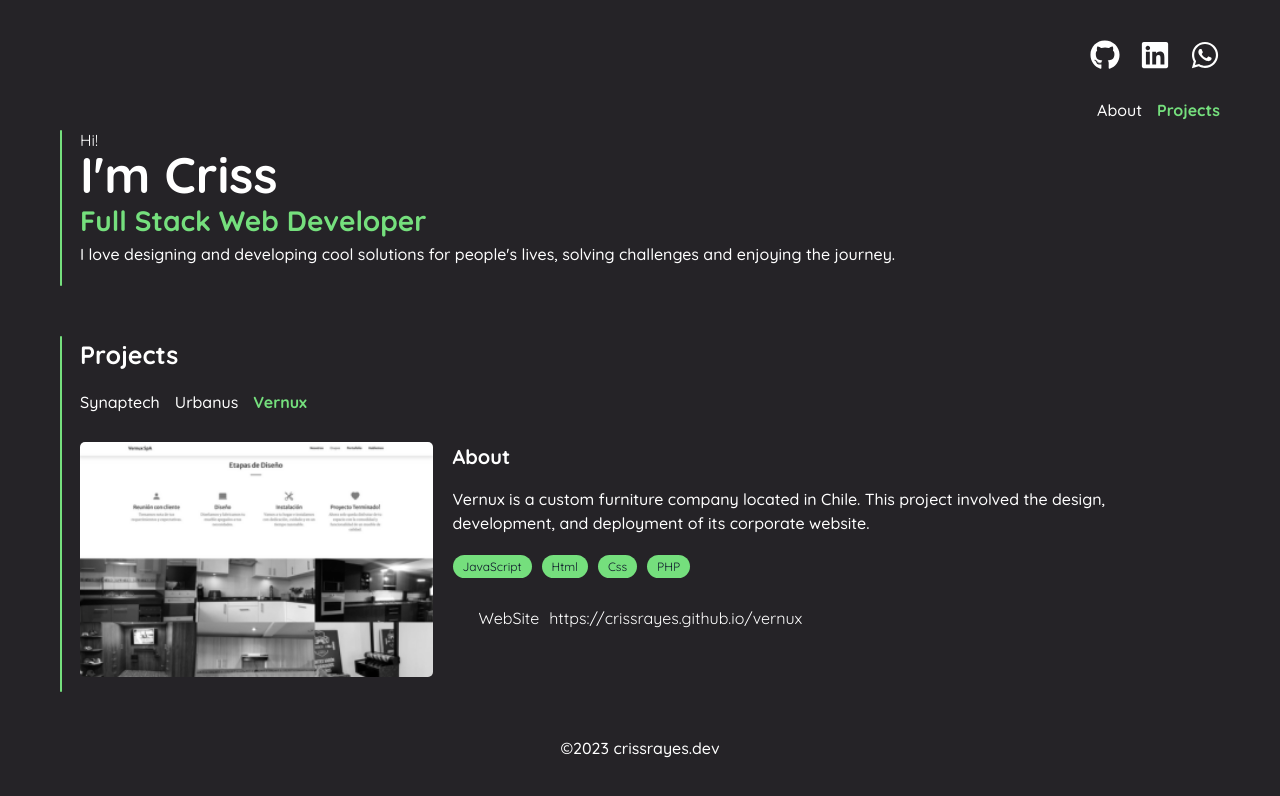
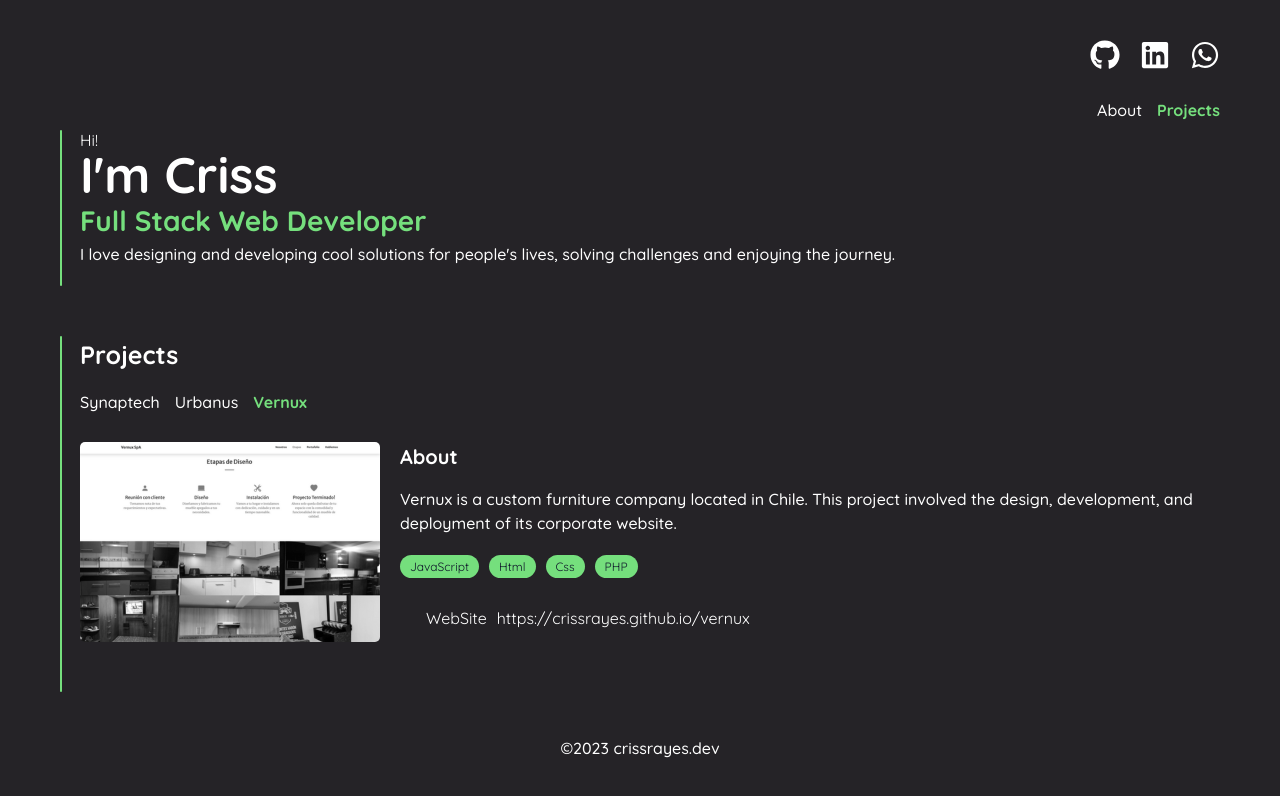
Before and after one commit to CrissRayes/portfolio2023, a React (Vite) app: page /projects/vernux in a window 1280 px wide. Shown: the top 796 px of the page. Built offline with nearby package versions, Linux system fonts and the light colour scheme; some icons are missing.

Commit message:
Add skeleton loaders to project images

```diff
--- /dev/null
+++ b/src/components/SkeletonLoader.jsx
@@ -0,0 +1,36 @@
+import { FaImage } from 'react-icons/fa6';
+
+export const SkeletonLoader = ({
+  width,
+  height,
+  borderRadius,
+  backgroundColor,
+  marginBottom,
+  onClick,
+}) => {
+  const skeletonStyles = {
+    width: `${width}px`,
+    height: `${height}px`,
+    backgroundColor: backgroundColor || '#f0f0f0',
+    borderRadius: `${borderRadius}px` || '8px',
+    marginBottom: `${marginBottom}px` || '10px',
+    display: 'flex',
+    justifyContent: 'center',
+    alignItems: 'center',
+  };
+
+  return (
+    <div
+      className='skeleton-loader'
+      style={skeletonStyles}
+      onClick={onClick}
+    >
+      <div>
+        <FaImage
+          size={40}
+          color='#555'
+        />
+      </div>
+    </div>
+  );
+};
--- a/src/components/Synaptech.jsx
+++ b/src/components/Synaptech.jsx
@@ -1,16 +1,44 @@
 import { FaGlobe } from 'react-icons/fa6';
 import { NavLink } from 'react-router-dom';
+import useImageLoader from '../hooks/useImageLoader';
+import { SkeletonLoader } from './SkeletonLoader';
+
 export const Synaptech = () => {
+  const imageUrls = ['/img/synaptech-web.png'];
+  const imagesLoaded = useImageLoader(imageUrls);
   return (
     <div className='project-detail'>
-      <img
-        className='project-img'
-        src='/img/synaptech-web.png'
-        alt='Synaptech'
-        onClick={() => {
-          window.open('https://www.synaptech.cl', '_blank');
-        }}
-      />
+      <div>
+        {imageUrls.map((url, index) => (
+          <div
+            key={index}
+            className='image-container'
+          >
+            {!imagesLoaded[index] && (
+              <SkeletonLoader
+                width={300}
+                height={200}
+                borderRadius={5}
+                backgroundColor={'#f0f0f0'}
+                marginBottom={0}
+                onClick={() => {
+                  window.open('https://www.synaptech.cl', '_blank');
+                }}
+              />
+            )}
+            <img
+              className='project-img'
+              style={{ display: imagesLoaded[index] ? 'block' : 'none' }}
+              src={url}
+              alt={`Image ${index + 1}`}
+              onClick={() => {
+                window.open('https://www.synaptech.cl', '_blank');
+              }}
+            />
+          </div>
+        ))}
+      </div>
+
       <div>
         <h3>About</h3>
         <p>
--- a/src/components/Urbanus.jsx
+++ b/src/components/Urbanus.jsx
@@ -1,17 +1,50 @@
 import { FaGlobe } from 'react-icons/fa6';
 import { NavLink } from 'react-router-dom';
+import useImageLoader from '../hooks/useImageLoader';
+import { SkeletonLoader } from './SkeletonLoader';
 
 export const Urbanus = () => {
+  const imageUrls = ['/img/urbanus-web.png'];
+  const imagesLoaded = useImageLoader(imageUrls);
   return (
     <div className='project-detail'>
-      <img
-        className='project-img'
-        src='/img/urbanus-web.png'
-        alt='Urbanus'
-        onClick={() => {
-          window.open('https://crissrayes.github.io/webUrbanus', '_blank');
-        }}
-      />
+      <div>
+        {imageUrls.map((url, index) => (
+          <div
+            key={index}
+            className='image-container'
+          >
+            {!imagesLoaded[index] && (
+              <SkeletonLoader
+                width={300}
+                height={200}
+                borderRadius={5}
+                backgroundColor={'#f0f0f0'}
+                marginBottom={0}
+                onClick={() => {
+                  window.open(
+                    'https://crissrayes.github.io/webUrbanus',
+                    '_blank'
+                  );
+                }}
+              />
+            )}
+            <img
+              className='project-img'
+              style={{ display: imagesLoaded[index] ? 'block' : 'none' }}
+              src={url}
+              alt={`Image ${index + 1}`}
+              onClick={() => {
+                window.open(
+                  'https://crissrayes.github.io/webUrbanus',
+                  '_blank'
+                );
+              }}
+            />
+          </div>
+        ))}
+      </div>
+
       <div>
         <h3>About</h3>
         <p>
--- a/src/components/Vernux.jsx
+++ b/src/components/Vernux.jsx
@@ -1,17 +1,44 @@
 import { FaGlobe } from 'react-icons/fa6';
 import { NavLink } from 'react-router-dom';
+import useImageLoader from '../hooks/useImageLoader';
+import { SkeletonLoader } from './SkeletonLoader';
 
 export const Vernux = () => {
+  const imageUrls = ['/img/vernux-web.png'];
+  const imagesLoaded = useImageLoader(imageUrls);
   return (
     <div className='project-detail'>
-      <img
-        className='project-img'
-        src='/img/vernux-web.png'
-        alt='Vernux'
-        onClick={() => {
-          window.open('https://crissrayes.github.io/vernux', '_blank');
-        }}
-      />
+      {imageUrls.map((url, index) => (
+        <div
+          key={index}
+          className='image-container'
+        >
+          {!imagesLoaded[index] && (
+            <SkeletonLoader
+              width={300}
+              height={200}
+              borderRadius={5}
+              backgroundColor={'#f0f0f0'}
+              marginBottom={0}
+              onClick={() => {
+                window.open('https://crissrayes.github.io/vernux', '_blank');
+              }}
+            />
+          )}
+          <img
+            className='project-img'
+            style={{
+              display: imagesLoaded[index] ? 'block' : 'none',
+            }}
+            src={url}
+            alt={`Image ${index + 1}`}
+            onClick={() => {
+              window.open('https://crissrayes.github.io/vernux', '_blank');
+            }}
+          />
+        </div>
+      ))}
+
       <div>
         <h3>About</h3>
         <p>
--- /dev/null
+++ b/src/hooks/useImageLoader.jsx
@@ -0,0 +1,34 @@
+import { useState, useEffect } from 'react';
+
+const useImageLoader = (imageUrls) => {
+  const [imagesLoaded, setImagesLoaded] = useState(
+    Array(imageUrls.length).fill(false)
+  );
+
+  useEffect(() => {
+    const loadImage = (index) => {
+      const img = new Image();
+      img.src = imageUrls[index];
+
+      img.onload = () => {
+        setImagesLoaded((prev) => {
+          const newImagesLoaded = [...prev];
+          newImagesLoaded[index] = true;
+          return newImagesLoaded;
+        });
+      };
+
+      return () => {
+        img.onload = null;
+      };
+    };
+
+    imageUrls.forEach((url, index) => {
+      loadImage(index);
+    });
+  }, [imageUrls]);
+
+  return imagesLoaded;
+};
+
+export default useImageLoader;
```
